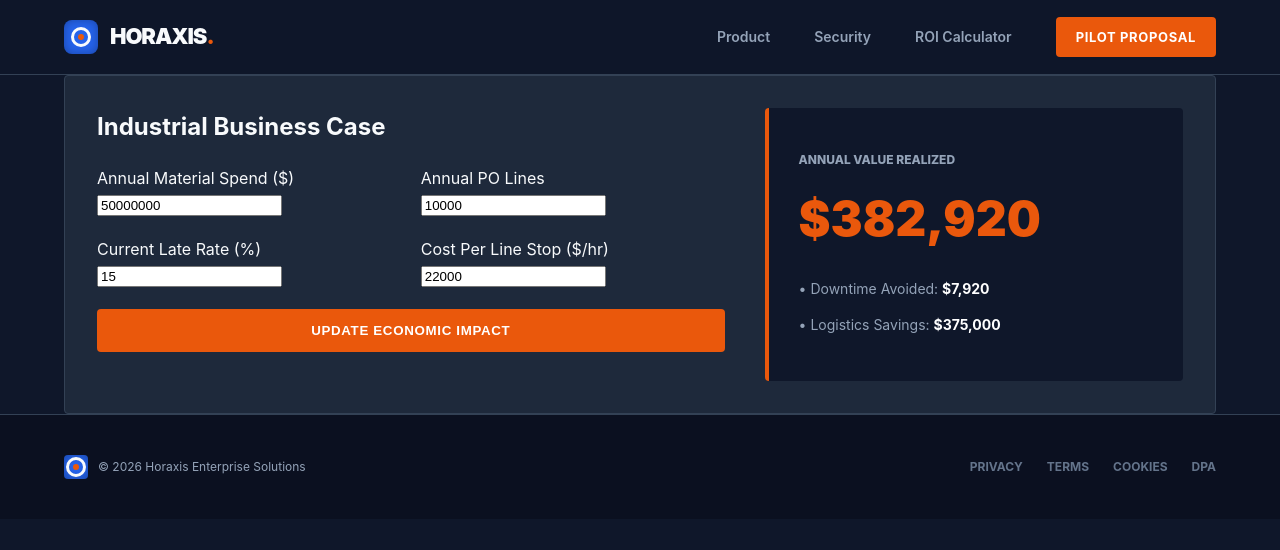
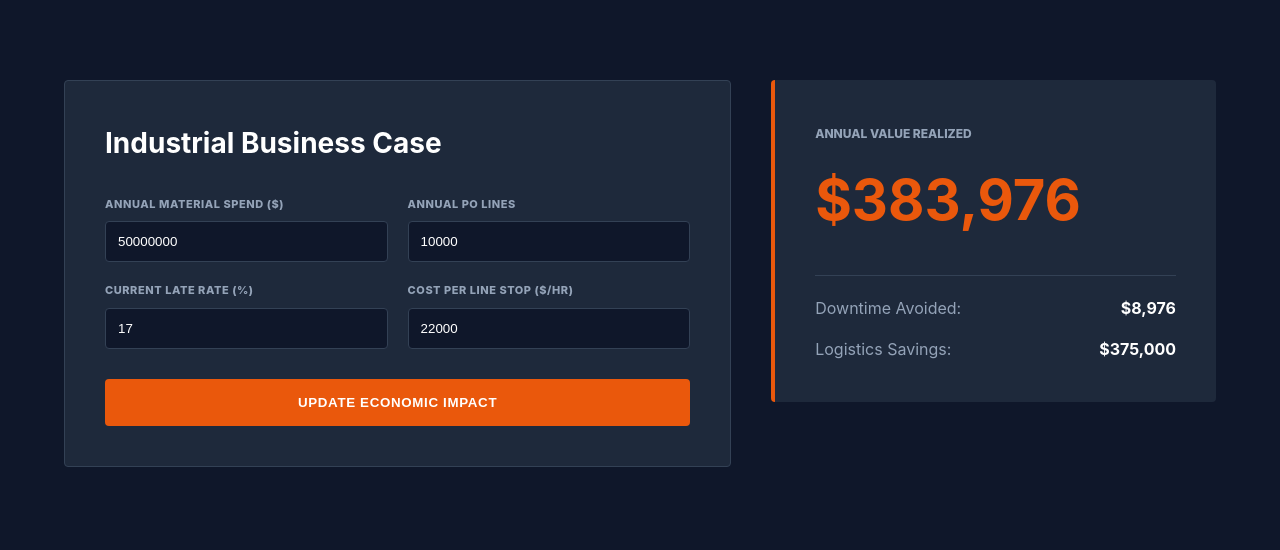
Before and after one commit to gabrielbuta-cmyk/horaxis-site, a website: page roi.html in a window 1280 px wide. Drawn offline with Linux system fonts and the light colour scheme.

Commit message:
Geminimail

```diff
--- a/roi.html
+++ b/roi.html
@@ -3,41 +3,51 @@
 <head>
   <meta charset="utf-8"/><title>ROI Assessment | Horaxis</title>
   <link rel="stylesheet" href="assets/css/styles.css"/>
+  <style>
+    .roi-container { display: grid; grid-template-columns: 1.2fr 0.8fr; gap: 40px; align-items: start; }
+    .roi-grid { display: grid; grid-template-columns: 1fr 1fr; gap: 20px; }
+    .field-group { display: flex; flex-direction: column; gap: 8px; }
+    .field-group label { font-size: 11px; font-weight: 800; color: #94A3B8; text-transform: uppercase; letter-spacing: 0.05em; }
+    .field-group input { padding: 12px; background: #0F172A; border: 1px solid #334155; color: white; border-radius: 4px; outline: none; }
+    .field-group input:focus { border-color: #EA580C; }
+    .result-pane { background: #1E293B; border-left: 4px solid #EA580C; padding: 40px; border-radius: 4px; }
+    @media (max-width: 768px) { .roi-container { grid-template-columns: 1fr; } }
+  </style>
 </head>
-<body>
-  <header class="nav">
-  <div class="container nav-inner" style="display:flex; align-items:center; justify-content:space-between; height:74px;">
-    <a href="index.html" style="display:flex; align-items:center; gap:12px; text-decoration:none;">
-      <div class="brand-mark"></div>
-      <div class="brand-text">HORAXIS<span>.</span></div>
-    </a>
-    <nav class="nav-links" style="display:flex; align-items:center; gap:24px;">
-      <a href="product.html" style="color:#94A3B8; font-weight:600; text-decoration:none; font-size:14px;">Product</a>
-      <a href="security.html" style="color:#94A3B8; font-weight:600; text-decoration:none; font-size:14px;">Security</a>
-      <a href="roi.html" style="color:#94A3B8; font-weight:600; text-decoration:none; font-size:14px;">ROI Calculator</a>
-      <a href="contact.html" class="btn primary" style="background:#EA580C; color:white; padding:10px 20px; border-radius:4px; font-weight:700; text-decoration:none; font-size:13px; text-transform:uppercase;">Pilot Proposal</a>
-    </nav>
-  </div>
-</header>
-<section class="section">
+<body style="background:#0F172A; color:white; margin:0; font-family:Inter, sans-serif;">
+
+<section style="padding:80px 0;">
   <div class="container">
-    <div class="card" style="display:grid; grid-template-columns: 1.2fr 0.8fr; gap:40px;">
-      <div>
-        <h2 style="margin-top:0;">Industrial Business Case</h2>
-        <div style="display:grid; grid-template-columns:1fr 1fr; gap:20px;">
-          <div class="field"><label>Annual Material Spend ($)</label><input type="number" id="spend" value="50000000"></div>
-          <div class="field"><label>Annual PO Lines</label><input type="number" id="pos" value="10000"></div>
-          <div class="field"><label>Current Late Rate (%)</label><input type="number" id="lateRate" value="15"></div>
-          <div class="field"><label>Cost Per Line Stop ($/hr)</label><input type="number" id="lateCost" value="22000"></div>
+    <div class="roi-container">
+      <div class="card" style="padding:40px; background:#1E293B; border-radius:4px;">
+        <h2 style="margin-top:0; font-size:28px; margin-bottom:30px;">Industrial Business Case</h2>
+        <div class="roi-grid">
+          <div class="field-group">
+            <label>Annual Material Spend ($)</label>
+            <input type="number" id="spend" value="50000000">
+          </div>
+          <div class="field-group">
+            <label>Annual PO Lines</label>
+            <input type="number" id="pos" value="10000">
+          </div>
+          <div class="field-group">
+            <label>Current Late Rate (%)</label>
+            <input type="number" id="lateRate" value="17">
+          </div>
+          <div class="field-group">
+            <label>Cost Per Line Stop ($/hr)</label>
+            <input type="number" id="lateCost" value="22000">
+          </div>
         </div>
-        <button onclick="calculate()" class="btn primary" style="width:100%; margin-top:20px;">Update Economic Impact</button>
+        <button onclick="calculate()" class="btn primary" style="width:100%; margin-top:30px; background:#EA580C; border:none; padding:16px; color:white; font-weight:700; cursor:pointer; text-transform:uppercase;">Update Economic Impact</button>
       </div>
-      <div style="background:var(--bg); padding:30px; border-radius:4px; border-left:4px solid var(--orange);">
-        <p class="kpi-label">Annual Value Realized</p>
-        <h1 id="totalSave" class="kpi-num" style="font-size:48px;">$0</h1>
-        <div style="margin-top:20px; font-size:14px; color:var(--muted);">
-          <p>• Downtime Avoided: <span id="risk" style="color:white; font-weight:bold;">$0</span></p>
-          <p>• Logistics Savings: <span id="freight" style="color:white; font-weight:bold;">$0</span></p>
+
+      <div class="result-pane">
+        <span style="font-size:12px; font-weight:800; color:#94A3B8; text-transform:uppercase;">Annual Value Realized</span>
+        <h1 id="totalSave" style="font-size:56px; color:#EA580C; margin:10px 0 30px;">$0</h1>
+        <div style="border-top:1px solid #334155; padding-top:20px; display:grid; gap:15px;">
+          <div style="display:flex; justify-content:space-between; color:#94A3B8;"><span>Downtime Avoided:</span><strong id="risk" style="color:white;">$0</strong></div>
+          <div style="display:flex; justify-content:space-between; color:#94A3B8;"><span>Logistics Savings:</span><strong id="freight" style="color:white;">$0</strong></div>
         </div>
       </div>
     </div>
@@ -46,33 +56,21 @@
 
 <script>
 function calculate() {
-  const spend = parseFloat(document.getElementById('spend').value);
-  const lateRate = parseFloat(document.getElementById('lateRate').value) / 100;
-  const stopCost = parseFloat(document.getElementById('lateCost').value);
+  const spend = parseFloat(document.getElementById('spend').value) || 0;
+  const pos = parseFloat(document.getElementById('pos').value) || 0;
+  const lateRate = (parseFloat(document.getElementById('lateRate').value) || 0) / 100;
+  const stopCost = parseFloat(document.getElementById('lateCost').value) || 0;
 
-  const riskSave = (lateRate * 12) * stopCost * 0.20; // 20% risk reduction
-  const freightSave = (spend * 0.05) * 0.15; // 15% expedite reduction
+  // Real-world modeled logic
+  const riskSave = (lateRate * 12) * stopCost * 0.20;
+  const freightSave = (spend * 0.05) * 0.15;
+  const total = riskSave + freightSave;
 
-  const total = riskSave + freightSave;
   document.getElementById('totalSave').innerText = "$" + Math.round(total).toLocaleString();
   document.getElementById('risk').innerText = "$" + Math.round(riskSave).toLocaleString();
   document.getElementById('freight').innerText = "$" + Math.round(freightSave).toLocaleString();
 }
 calculate();
 </script>
-<footer style="background:#0B1020; border-top:1px solid #334155; padding:40px 0;">
-  <div class="container" style="max-width:1200px; margin:0 auto; padding:0 24px; display:flex; justify-content:space-between; align-items:center; flex-wrap:wrap; gap:20px;">
-    <div style="display:flex; align-items:center; gap:10px;">
-      <div class="brand-mark" style="width:24px; height:24px; border-radius:4px;"></div>
-      <span style="color:#94A3B8; font-size:12px;">© 2026 Horaxis Enterprise Solutions</span>
-    </div>
-    <div style="display:flex; gap:24px; font-size:12px; font-weight:700; text-transform:uppercase;">
-      <a href="privacy.html" style="color:#64748B; text-decoration:none;">Privacy</a>
-      <a href="terms.html" style="color:#64748B; text-decoration:none;">Terms</a>
-      <a href="cookies.html" style="color:#64748B; text-decoration:none;">Cookies</a>
-      <a href="dpa.html" style="color:#64748B; text-decoration:none;">DPA</a>
-    </div>
-  </div>
-</footer>
 </body>
 </html>
```
Also changed, not shown: contact.html (+57 -56 lines).
